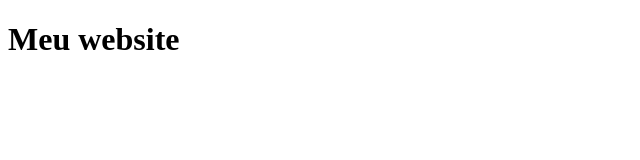
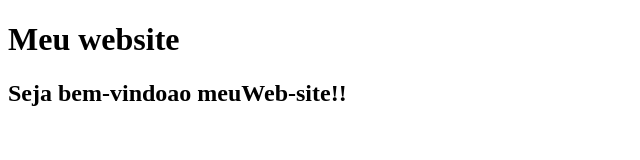
Before and after one commit to GUIDO80/projeto, a plain HTML site: page index.html in a window 1280 px wide. Shown: the whole page, without its empty margins (0-640 px from the left). Drawn offline with Linux system fonts and the light colour scheme.

Commit message:
incluindo subtítulo

```diff
--- a/index.html
+++ b/index.html
@@ -7,5 +7,6 @@
 </head>
 <body>
     <h1>Meu website</h1>
+    <h2>Seja bem-vindoao meuWeb-site!!</h2>
 </body>
 </html>
```
